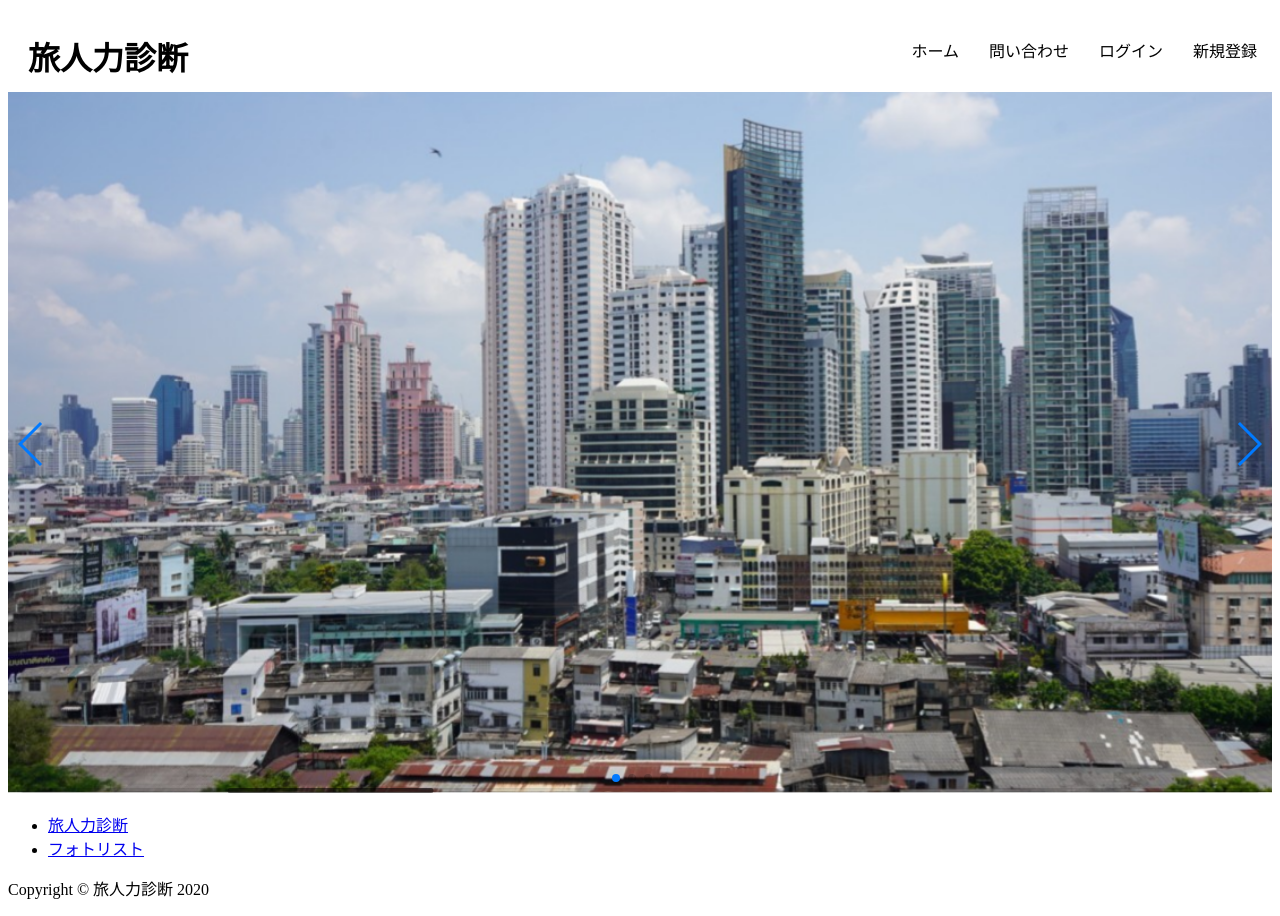
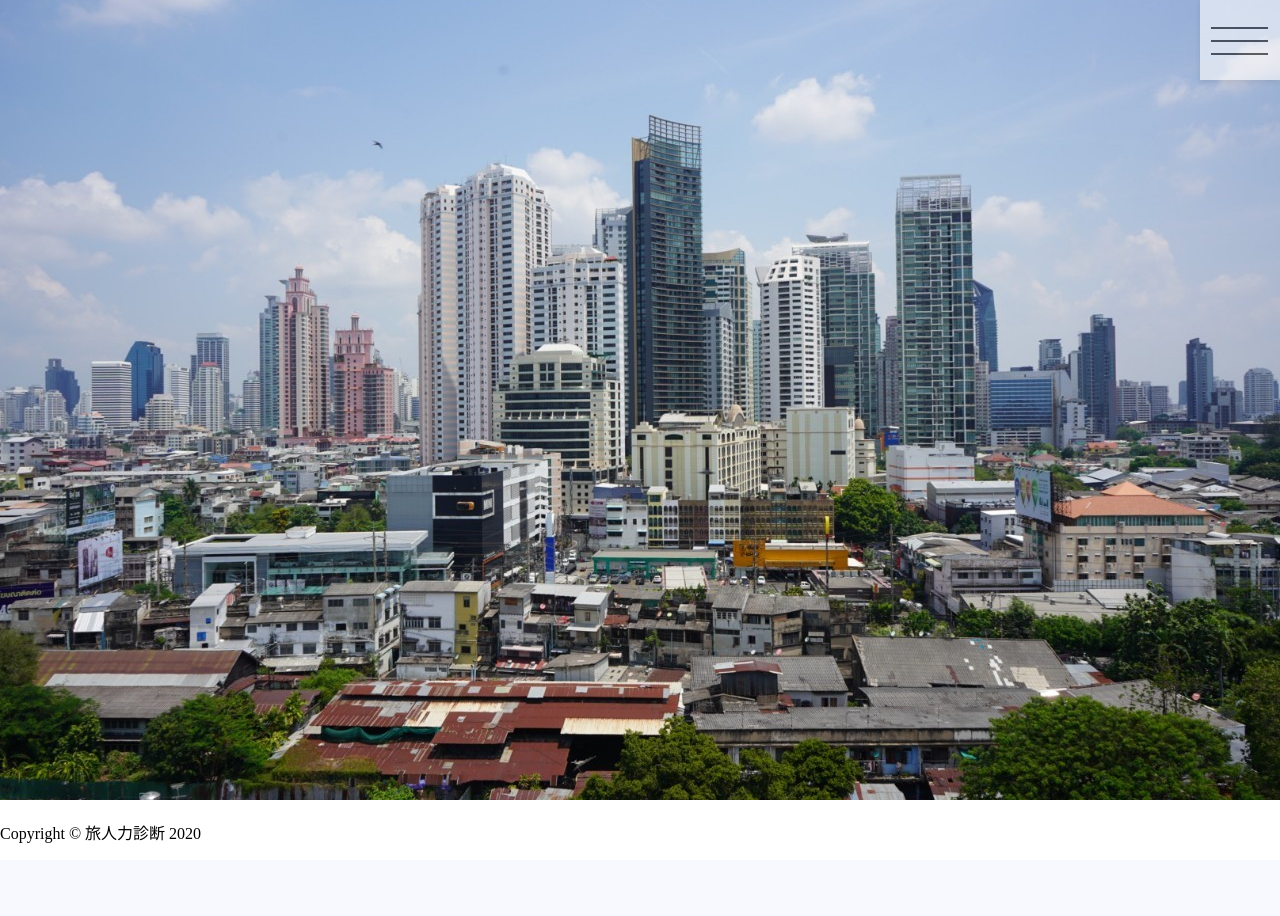
Before and after one commit to yusuke-yy/traveler_level, a Django app: template traveler/templates/index.html in a window 1280 px wide. After the commit the page ends 843 px from the top, so only its background shows below. Run offline with Django 3.2, Linux system fonts and the light colour scheme; the template is opened without the code that fills it, so the values that code supplies are empty; some libraries are stand-ins or nearby versions.

Commit message:
#4 ハンバーガーメニュー作成

```diff
--- a/static/css/style.css
+++ b/static/css/style.css
@@ -1,5 +1,5 @@
 @charset "UTF-8";
-header {
+/* header {
     display: flex;
 }
 header h1 {
@@ -21,13 +21,120 @@ header nav ul li a:visited {
     padding: 10px 15px;
     text-decoration: none;
     color: #000000
+} */
+body {
+    margin: 0;
+    padding: 0;
 }
 .swiper-container {
     width: 100%;
     height: 100%;
 }
 img {
-    width: 1450px;
-    height: 700px;
+    width: 100%;
+    height: 100vh;
     object-fit: cover;
+    position: relative;
+    z-index: 5;
   }
+.header {
+    position: fixed;
+    right: 0;
+    top: 0;
+    width: 80px;
+    height: 80px;
+    background-color: #fff;
+    box-shadow: 0 2px 6px rgba(0,0,0,.16);
+    z-index: 50;
+    opacity: 0.6;
+  }
+.global-nav {
+    position: fixed;
+    right: -320px;
+    top: 0;
+    width: 300px;
+    height: 100vh;
+    padding-top: 40px;
+    background-color: #fff;
+    transition: all .6s;
+    z-index: 200;
+    overflow-y: auto;
+  }
+.hamburger {
+    position: absolute;
+    right: 0;
+    top: 0;
+    width: 80px;
+    height: 80px;
+    cursor: pointer;
+    z-index: 300;
+  }
+.global-nav__list {
+    margin: 0;
+    padding: 0;
+    list-style: none;
+  }
+.global-nav__item {
+    text-align: center;
+    padding: 0 14px;
+  }
+.global-nav__item a {
+    display: block;
+    padding: 8px 0;
+    border-bottom: 1px solid #eee;
+    text-decoration: none;
+    color: #111;
+  }
+.global-nav__item a:hover {
+    background-color: #eee;
+  }
+.hamburger__line {
+    position: absolute;
+    left: 11px;
+    width: 57px;
+    height: 2px;
+    background-color: #111;
+    transition: all .6s;
+  }
+.hamburger__line--1 {
+    top: 27px;
+  }
+.hamburger__line--2 {
+    top: 40px;
+  }
+.hamburger__line--3 {
+    top: 53px;
+  }
+.black-bg {
+    position: fixed;
+    left: 0;
+    top: 0;
+    width: 100vw;
+    height: 100vh;
+    z-index: 100;
+    background-color: #000;
+    opacity: 0;
+    visibility: hidden;
+    transition: all .6s;
+    cursor: pointer;
+  }
+
+.nav-open .global-nav {
+    right: 0;
+  }
+.nav-open .black-bg {
+    opacity: .8;
+    visibility: visible;
+  }
+.nav-open .hamburger__line--1 {
+    transform: rotate(45deg);
+    top: 40px;
+  }
+.nav-open .hamburger__line--2 {
+    width: 0;
+    left: 50%;
+  }
+.nav-open .hamburger__line--3 {
+    transform: rotate(-45deg);
+    top: 40px;
+  }
--- a/traveler/templates/index.html
+++ b/traveler/templates/index.html
@@ -7,41 +7,34 @@
     <link rel="stylesheet" href="https://cdnjs.cloudflare.com/ajax/libs/Swiper/4.0.7/css/swiper.min.css" />
 </head>
 <body>
-    <header>
-        <h1>旅人力診断</h1>
-        <nav>
-            <ul>
-                <li><a href="http://127.0.0.1:8000">ホーム</a></li>
-                <li><a href="http://127.0.0.1:8000/inquiry/">問い合わせ</a></li>
-                <li><a href="http://127.0.0.1:8000/accounts/login/">ログイン</a></li>
-                <li><a href="http://127.0.0.1:8000/accounts/signup/">新規登録</a></li>
+    <header class="header">
+        <nav class="global-nav">
+            <ul class="global-nav__list">
+                <li class="global-nav__item"><a href="http://127.0.0.1:8000">ホーム</a></li>
+                <li class="global-nav__item"><a href="http://127.0.0.1:8000/inquiry/">問い合わせ</a></li>
+                <li class="global-nav__item"><a href="http://127.0.0.1:8000/accounts/login/">ログイン</a></li>
+                <li class="global-nav__item"><a href="http://127.0.0.1:8000/accounts/signup/">新規登録</a></li>
+                <li class="global-nav__item"><a href="http://127.0.0.1:8000/guest_diagnosis/">旅人力診断</a></li>
+                <li class="global-nav__item"><a href="http://127.0.0.1:8000">フォトリスト</a></li>
             </ul>
         </nav>
+        <div class="hamburger" id="js-hamburger">
+            <span class="hamburger__line hamburger__line--1"></span>
+            <span class="hamburger__line hamburger__line--2"></span>
+            <span class="hamburger__line hamburger__line--3"></span>
+        </div>
+        <div class="black-bg" id="js-black-bg"></div>
     </header>
+
     <main>
         <div class="swiper-container">
-
             <div class="swiper-wrapper">
-
                 <div class="swiper-slide"><img src="static/img/01.jpg"></div>
                 <div class="swiper-slide"><img src="static/img/02.jpg"></div>
                 <div class="swiper-slide"><img src="static/img/03.jpg"></div>
                 <div class="swiper-slide"><img src="static/img/04.jpg"></div>
-
             </div>
-
-            <div class="swiper-pagination"></div>
-
-            <div class="swiper-button-prev"></div>
-            <div class="swiper-button-next"></div>
-
-            <div class="swiper-scrollbar"></div>
         </div>
-
-        <ul>
-            <li><a href="http://127.0.0.1:8000">旅人力診断</a></li>
-            <li><a href="http://127.0.0.1:8000">フォトリスト</a></li>
-        </ul>
     </main>
     <footer>
             <p class="">Copyright &copy; 旅人力診断 2020</p>
@@ -49,6 +42,7 @@
 
     <script src="https://cdnjs.cloudflare.com/ajax/libs/Swiper/4.5.1/js/swiper.min.js"></script>
     <script type="text/javascript" src="static/js/sliders.js"></script>
+    <script type="text/javascript" src="static/js/nav.js"></script>
 
 </body>
 </html>
```
